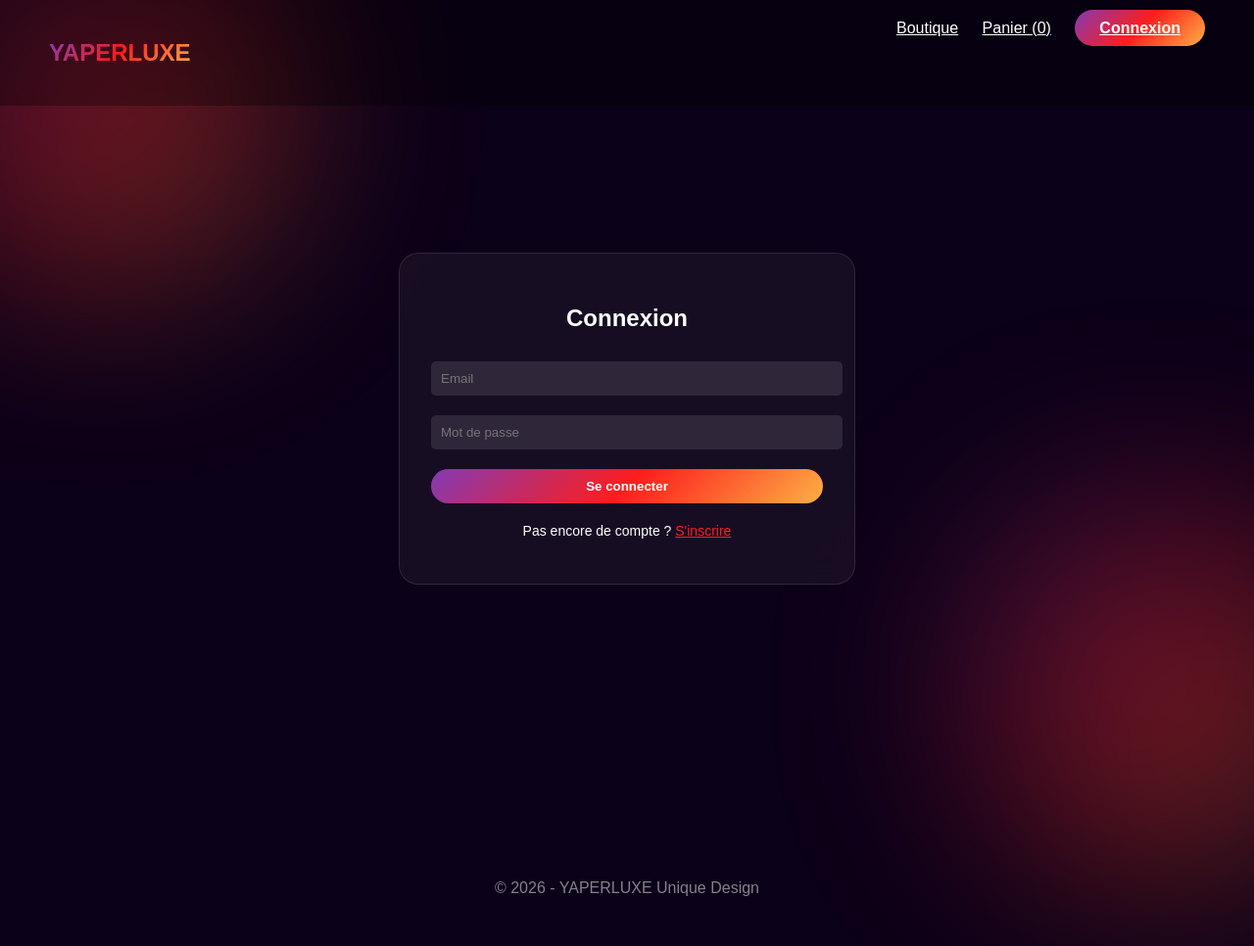
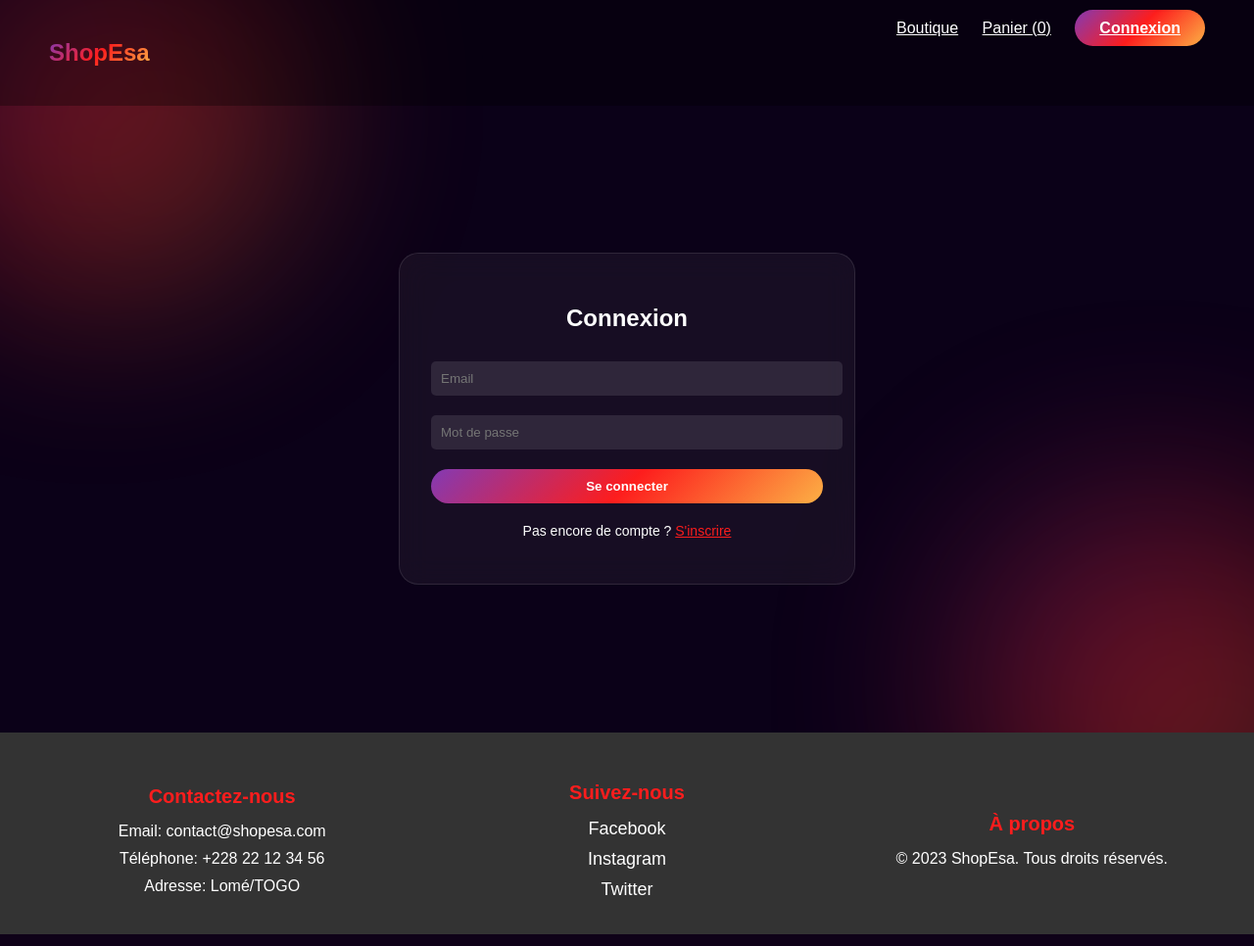
Before and after one commit to laine2025/Yaperluxe_ecommerce, a PHP site: page /PROJET/connexion.php in a window 1280 px wide. Shown: the whole page at 98% size. Run offline with PHP 8.4, Linux system fonts and the light colour scheme.

Commit message:
fix: Modification de la page d'accueil

```diff
--- a/admin/dashbord_ad.php
+++ b/admin/dashbord_ad.php
@@ -17,7 +17,7 @@ include '../include/header_admin.php';
 
     <section>
         <div style="display: flex; justify-content: space-between; align-items: center;">
-            <h2>📦 Catalogue</h2>
+            <h2>📦Catalogue</h2>
             <a href="ajouter_produit.php" class="btn-add">+ Nouveau Bijou</a>
         </div>
 
--- a/include/footer.php
+++ b/include/footer.php
@@ -1,5 +1,76 @@
-<footer style="text-align: center; padding: 50px; margin-top: 100px; opacity: 0.5;">
-        &copy; 2026 - YAPERLUXE Unique Design
+<style>
+    footer {
+        font-family: 'Arial', sans-serif;
+        color: #333;
+        background-color: #333;
+        padding: 20px;
+        color: #fff;
+    }
+    .card {
+        display: flex;
+        justify-content: space-around;
+        flex-wrap: wrap;
+    }
+    .card div {
+        margin: 10px;
+        flex: 1 1 200px;
+    }
+    .card h3 {
+        margin-bottom: 10px;
+        color: #fd1d1d;
+        font-size: 20px;
+
+    }
+    .card p {
+        margin: 5px 0;
+    }
+    .reseau{
+        display: flex;
+        flex-direction: column;
+        justify-content: center;
+        align-items: center;
+    }
+    .reseau p a {
+        text-decoration: none;
+        color: #fff;
+        font-size: 18px;
+
+    }
+
+    .about{
+        display: flex;
+        flex-direction: column;
+        justify-content: center;
+        align-items: center;
+
+    }
+    .info{
+        display: flex;
+        flex-direction: column;
+        justify-content: center;
+        align-items: center;
+
+    }
+</style>
+<footer>
+       <div class="card">
+        <div class="info">
+            <h3>Contactez-nous</h3>
+            <p>Email: contact@shopesa.com</p>
+            <p>Téléphone: +228 22 12 34 56  </p>
+            <p>Adresse: Lomé/TOGO</p>
+        </div>
+        <div class="reseau">
+            <h3>Suivez-nous</h3>
+            <p><a href="#">Facebook</a></p>
+            <p><a href="#">Instagram</a></p>
+            <p><a href="#">Twitter</a></p>
+        </div>
+        <div class="about">
+            <h3>À propos</h3>
+            <p>&copy; 2023 ShopEsa. Tous droits réservés.</p>
+        </div>
+       </div>
     </footer>
 </body>
 </html>
--- a/include/header.php
+++ b/include/header.php
@@ -2,7 +2,7 @@
 <html lang="fr">
 <head>
     <meta charset="UTF-8">
-    <title>YAPERLUXE - MA BOUTIQUE DE BIJOUX EN LIGNE</title>
+    <title>ShopEsa - MA BOUTIQUE DE BIJOUX EN LIGNE</title>
     <link rel="stylesheet" href="style.css">
 </head>
 <body>
@@ -10,7 +10,7 @@
     <div class="blob" style="bottom: -100px; right: -100px;"></div>
 
     <nav style="display: flex; justify-content: space-between; padding: 20px 50px; background: rgba(0,0,0,0.3);">
-        <h1 style="background: var(--grad); -webkit-background-clip: text; -webkit-text-fill-color: transparent;">YAPERLUXE</h1>
+        <h1 style="background: var(--grad); -webkit-background-clip: text; -webkit-text-fill-color: transparent;">ShopEsa</h1>
         <div>
             <a href="index.php" style="color:white; margin-right:20px;">Boutique</a>
             <a href="panier.php" style="color:white; margin-right:20px;">Panier (<span id="cart-count">0</span>)</a>
```
Also changed, not shown: index.php (+20 -0 lines), cheville_1.jfif (added), uploads/Profils/profil_1777974844.png (added).
